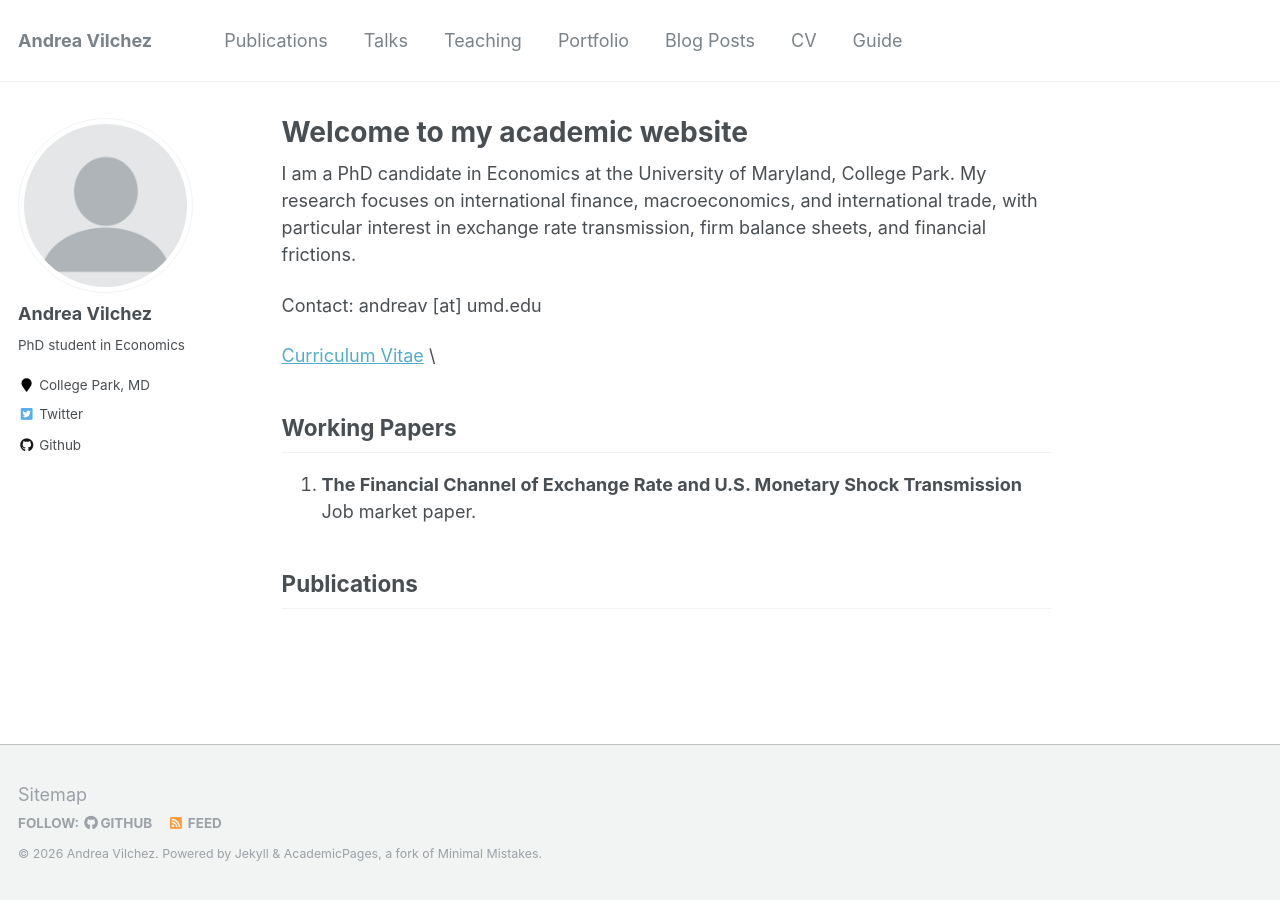
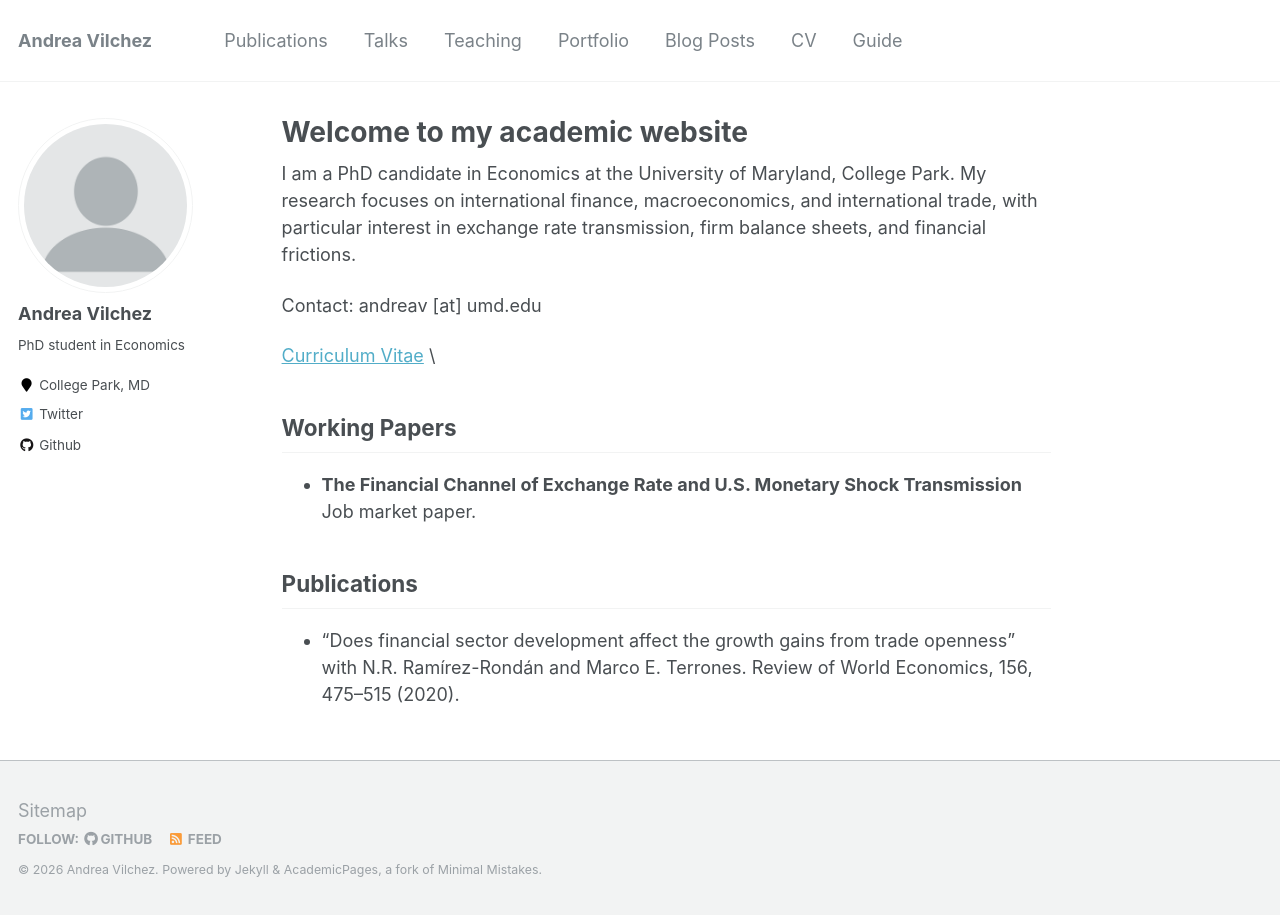
Before and after one commit to andrea-vilchez/andrea-vilchez.github.io, a Jekyll site: the page built from _pages/about.md, in a window 1280 px wide. Built offline with Jekyll 4.4.1, drawn with Linux system fonts in a browser that asks for light colours.

Commit message:
Update about.md

```diff
--- a/_pages/about.md
+++ b/_pages/about.md
@@ -16,8 +16,9 @@ Contact: andreav [at] umd.edu
 
 ## Working Papers
 
-1. **The Financial Channel of Exchange Rate and U.S. Monetary Shock Transmission**
+- **The Financial Channel of Exchange Rate and U.S. Monetary Shock Transmission**
    Job market paper.
 
 
 ## Publications
+-  "Does financial sector development affect the growth gains from trade openness" with N.R. Ramírez-Rondán and Marco E. Terrones. Review of World Economics, 156, 475–515 (2020).
```
